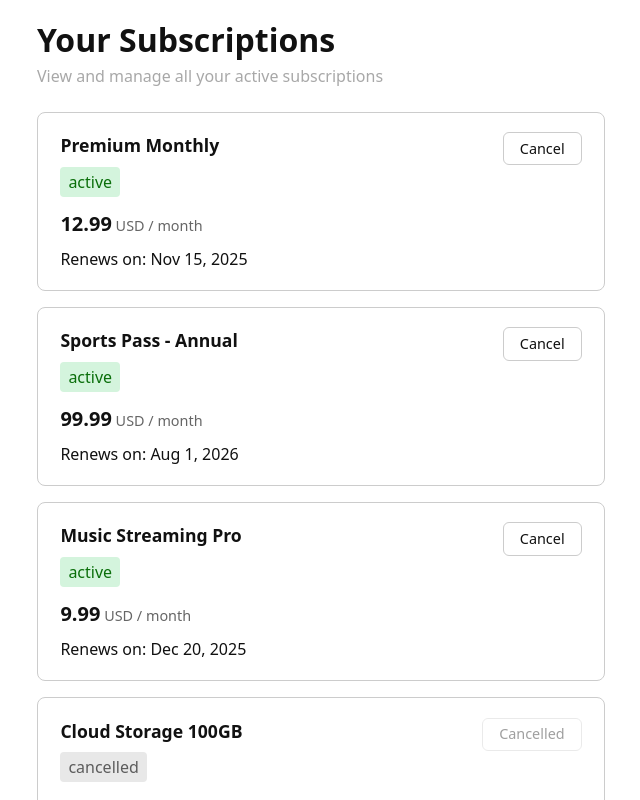
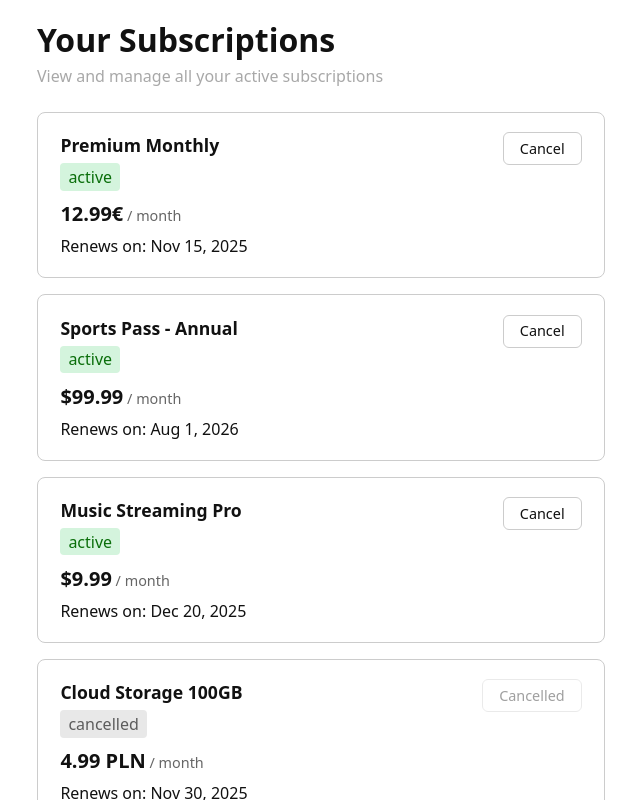
Before and after one commit to ReQs1/SubscriptionManager, a React (Vite) app: page / in a window 1280 px wide. Shown: the top 800 px of the page, without its empty margins (319-959 px from the left). Built offline with nearby package versions, Linux system fonts and the light colour scheme.

Commit message:
Add currency formatting utility and update SubscriptionCard to use formatted prices; change mock-data for testing

```diff
--- a/src/data/mock-data.ts
+++ b/src/data/mock-data.ts
@@ -13,7 +13,7 @@ export const mockSubscriptions: Subscription[] = [
     offerTitle: "Premium Monthly",
     status: "active",
     price: 12.99,
-    currency: "USD",
+    currency: "EUR",
     nextPaymentDate: "2025-11-15T10:00:00Z",
   },
   {
@@ -37,7 +37,7 @@ export const mockSubscriptions: Subscription[] = [
     offerTitle: "Cloud Storage 100GB",
     status: "cancelled",
     price: 4.99,
-    currency: "USD",
+    currency: "PLN",
     nextPaymentDate: "2025-11-30T10:00:00Z",
   },
   {
@@ -93,7 +93,7 @@ export const mockSubscriptions: Subscription[] = [
     offerTitle: "Password Manager Family",
     status: "active",
     price: 4.99,
-    currency: "USD",
+    currency: "EUR",
     nextPaymentDate: "2025-12-15T10:00:00Z",
   },
   {
@@ -109,7 +109,7 @@ export const mockSubscriptions: Subscription[] = [
     offerTitle: "Photo Editing Pro",
     status: "active",
     price: 9.99,
-    currency: "USD",
+    currency: "EUR",
     nextPaymentDate: "2026-02-01T10:00:00Z",
   },
 ];
--- a/src/features/subscriptions/components/subscription-card.tsx
+++ b/src/features/subscriptions/components/subscription-card.tsx
@@ -2,8 +2,9 @@ import { StyledButton } from "@/common/components/button";
 import { useAppDispatch } from "@/common/hooks/redux-hooks";
 import { formatDate } from "@/common/utils/utils";
 import type { Subscription } from "@/data/mock-data";
+import { cancelSubscription } from "@/features/subscriptions/subscriptionsSlice";
+import { formatPrice } from "@/features/subscriptions/utils/utils";
 import styled, { css } from "styled-components";
-import { cancelSubscription } from "@/features/subscriptions/subscriptionsSlice";
 
 const Card = styled.li`
   border: 1px solid #ccc;
@@ -17,7 +18,7 @@ const Card = styled.li`
 const InformationContainer = styled.div`
   display: flex;
   flex-direction: column;
-  gap: 0.5rem;
+  gap: 0.3rem;
 `;
 
 const Title = styled.h2`
@@ -26,7 +27,7 @@ const Title = styled.h2`
 `;
 
 const Status = styled.p<{ status: "active" | "cancelled" | "paused" }>`
-  padding: 0.2rem 0.5rem;
+  padding: 0.1rem 0.5rem;
   border-radius: 4px;
   width: fit-content;
 
@@ -70,7 +71,8 @@ function SubscriptionCard({ subscription }: Props) {
         <Title>{subscription.offerTitle}</Title>
         <Status status={subscription.status}>{subscription.status}</Status>
         <Price>
-          <span>{subscription.price}</span> {subscription.currency} / month
+          <span>{formatPrice(subscription.price, subscription.currency)}</span>{" "}
+          / month
         </Price>
         <p>Renews on: {formatDate(new Date(subscription.nextPaymentDate))}</p>
       </InformationContainer>
--- /dev/null
+++ b/src/features/subscriptions/utils/utils.ts
@@ -0,0 +1,12 @@
+export function formatPrice(price: number, currency: string): string {
+  switch (currency.toUpperCase()) {
+    case "USD":
+      return `$${price}`;
+    case "EUR":
+      return `${price}€`;
+    case "PLN":
+      return `${price} PLN`;
+    default:
+      return `${price} ${currency}`;
+  }
+}
```
